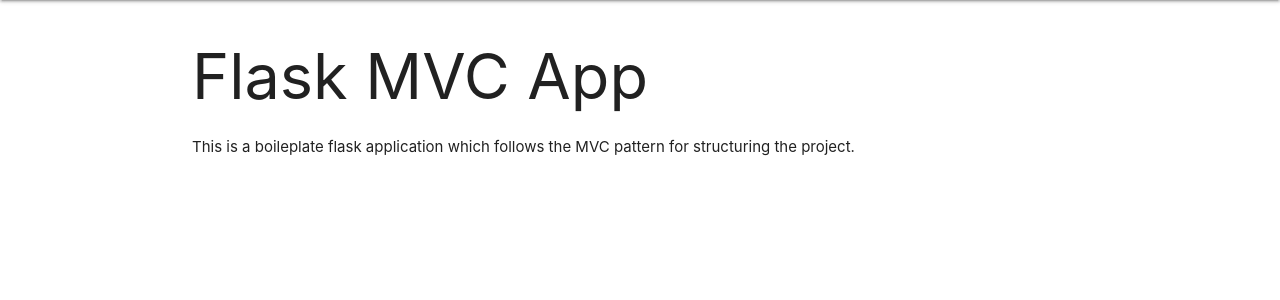
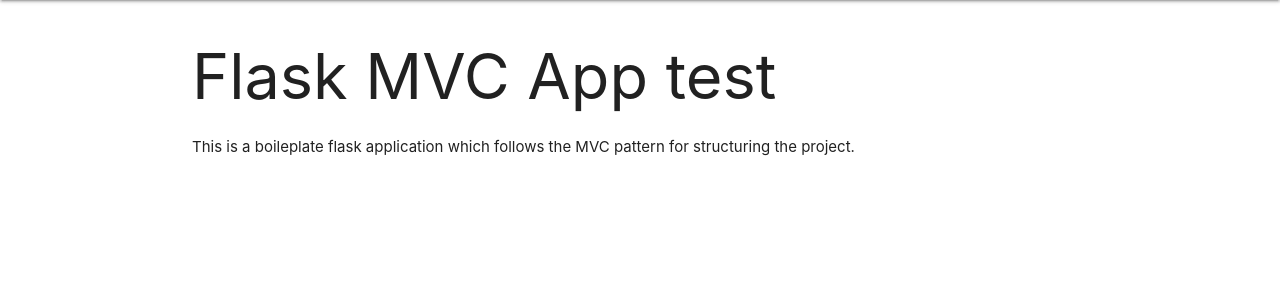
Before and after one commit to 6ixGhad/flaskmvc, a Flask app: page / in a window 1280 px wide. Shown: the part 64-364 px from the top of the page. Run offline with Flask 2, Linux system fonts and the light colour scheme; parts of the project's set-up code (start-up, migrations or seed data) failed here and were passed over.

Commit message:
test 2 change

```diff
--- a/App/templates/index.html
+++ b/App/templates/index.html
@@ -5,6 +5,6 @@
 {{ super() }}
 
 {% block content %}
-    <h1>Flask MVC App</h1>
+    <h1>Flask MVC App test</h1>
     <p>This is a boileplate flask application which follows the MVC pattern for structuring the project.</p>
 {% endblock %}
```
